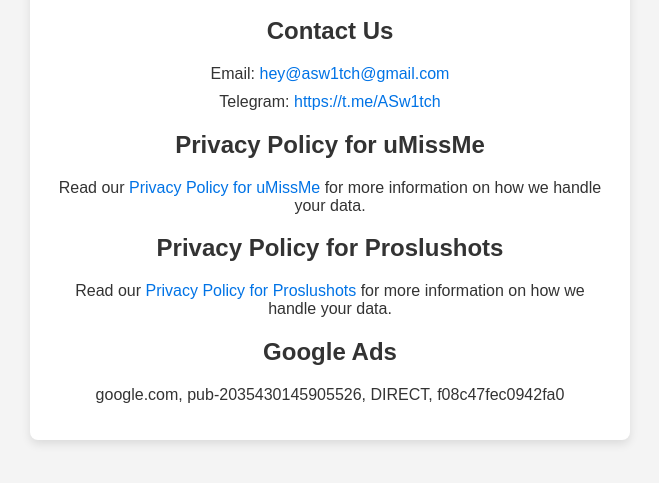
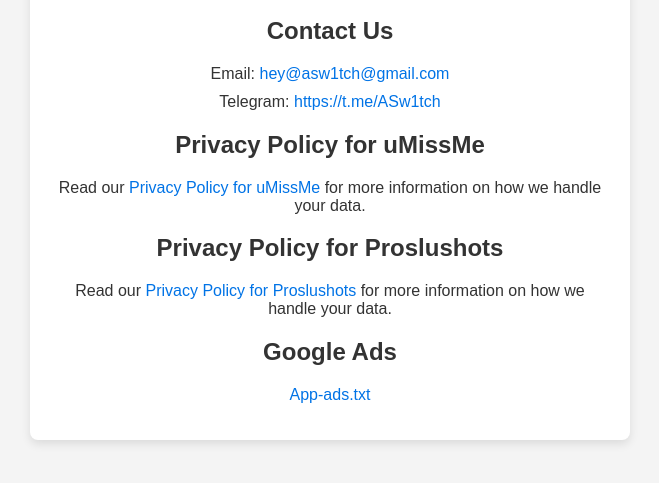
Before and after one commit to ASw1tch/asw1tch.github.io, a plain HTML site: page index.html in a window 1280 px wide. Shown: the part 159-642 px from the top of the page, without its empty margins (310-969 px from the left). Drawn offline with Linux system fonts and the light colour scheme.

Commit message:
Update index.html

```diff
--- a/index.html
+++ b/index.html
@@ -57,7 +57,7 @@
         <p>Read our <a href="https://app.flycricket.com/documents/policies/edit/b4a228e2-916b-4cd1-b1b0-552621f58712" target="_blank">Privacy Policy for Proslushots</a> for more information on how we handle your data.</p>
 
         <h2>Google Ads</h2>
-        <p>google.com, pub-2035430145905526, DIRECT, f08c47fec0942fa0</p>
+        <p><a href="asw1tch.github.io/app-ads.txt" target="_blank">App-ads.txt</a></p>
     </div>
 </body>
 </html>
```
